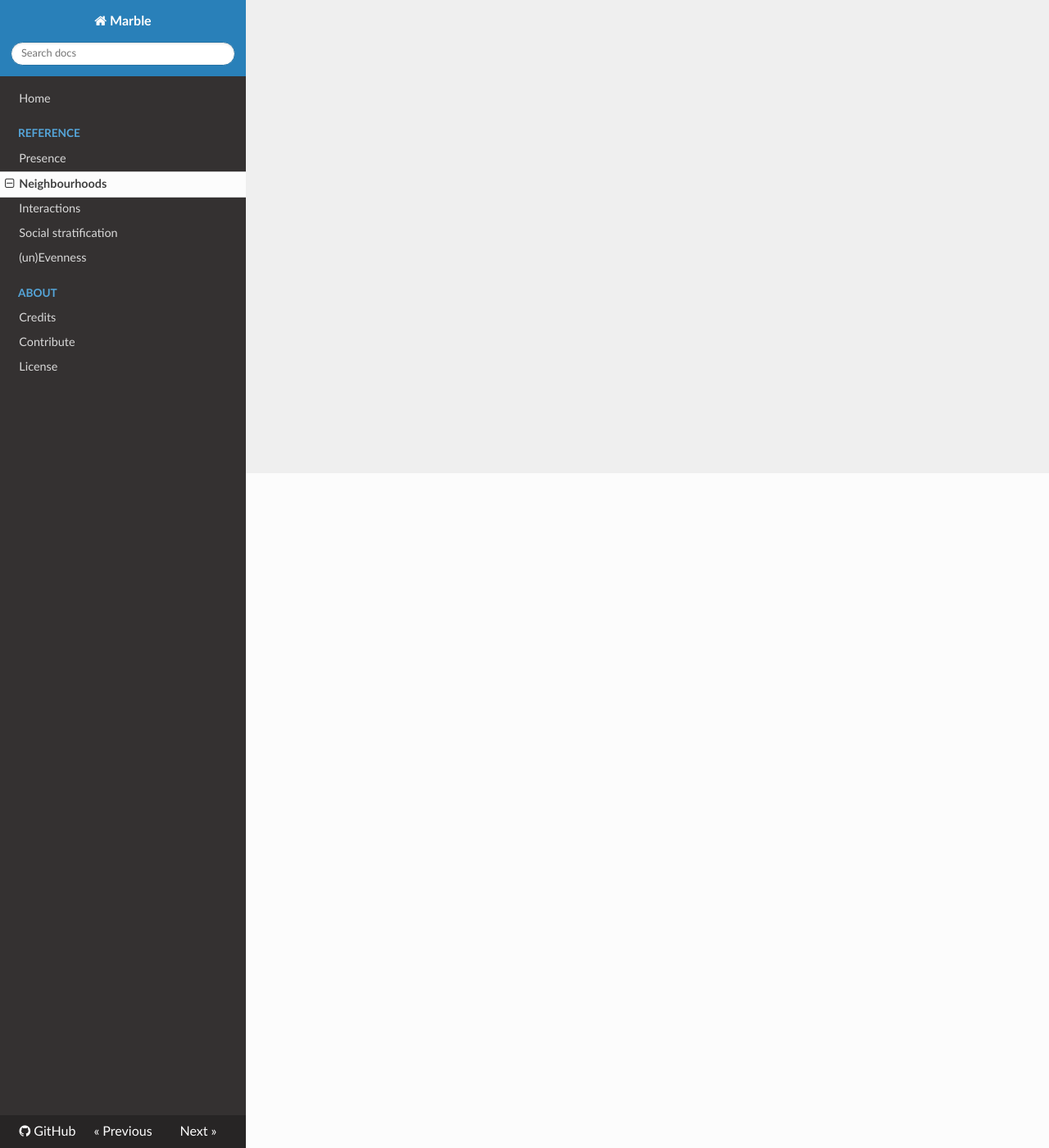
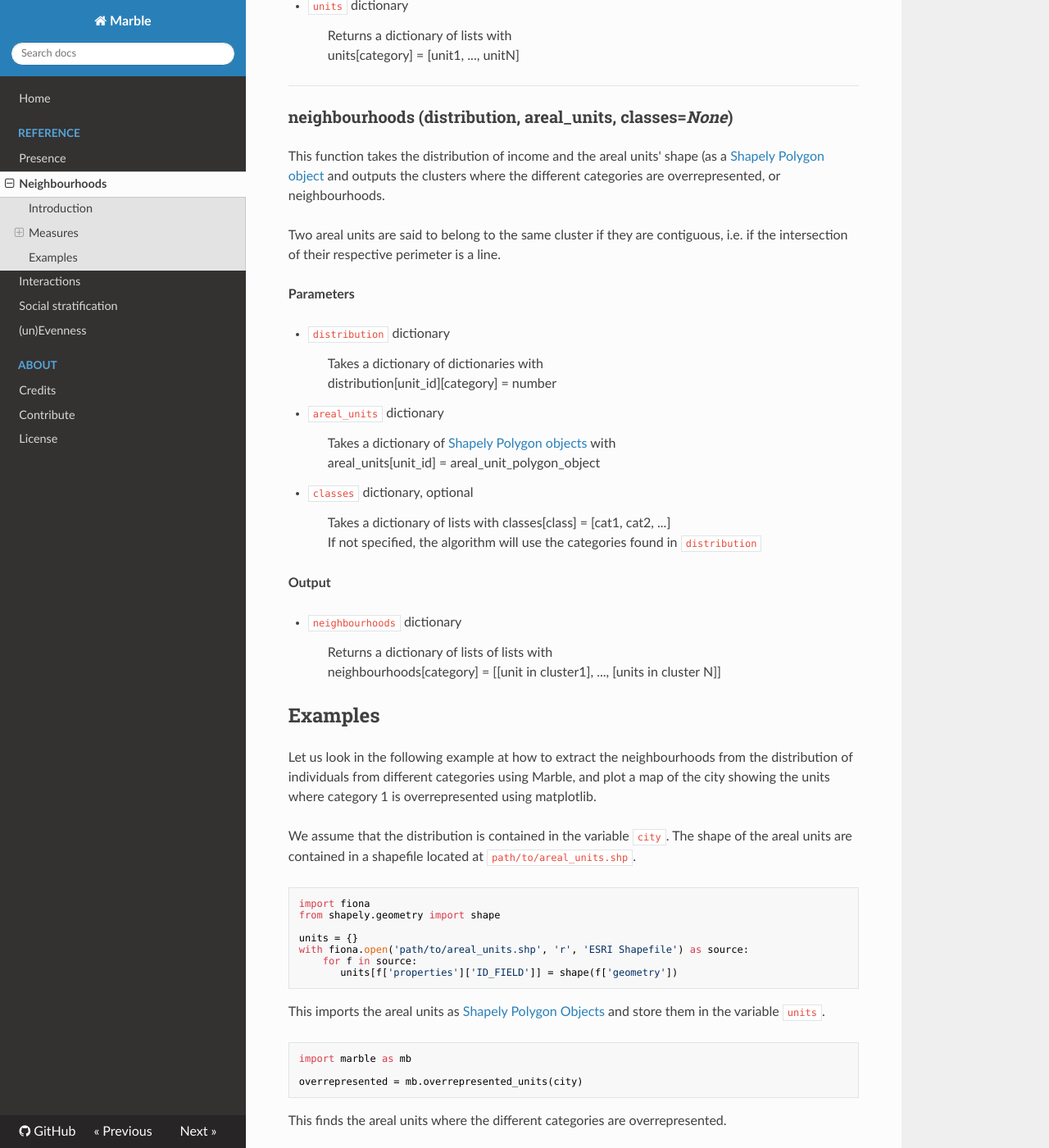
Before and after one commit to scities/marble, an MkDocs documentation site: the page built from docs/reference/neighbourhoods.md, in a window 1280 px wide and 1400 px high, scrolled down 823 px. Shown: the whole window at 82% size. Built offline with MkDocs 1.6.1, drawn with Linux system fonts in a browser that asks for light colours; nearby versions of some CDN libraries; old or Windows-style settings are respelled for this version of MkDocs; some of the changed text lies outside the part shown.

Commit message:
Add doc and example for neighbourhoods

````diff
--- a/docs/reference/neighbourhoods.md
+++ b/docs/reference/neighbourhoods.md
@@ -1 +1,122 @@
-## Neighbourhoods
+# Neighbourhoods
+
+## Introduction
+
+[Representation](representation.md) allows us to determine whether a category is over-, under- or
+normally represented in the different areal units. We simply define
+neighbourhoods as the areal units where the different categories are
+over-represented.
+
+## Measures
+
+----
+
+### **overrepresented_units** (distribution, classes=*None*)
+
+This functions outputs, for each category, a list of areal units where this
+category is overrepresented.
+
+
+**Parameters**
+
+* `distribution`  dictionary
+> Takes a dictionary of dictionaries with
+> distribution[areal_unit][category] = number
+* `classes` dictionary, optional
+> Takes a dictionary of lists with classes[class] = [cat1, cat2, ...]
+> If not specified, the algorithm will use the categories found in
+> `distribution`
+
+**Output**
+
+* `units` dictionary
+> Returns a dictionary of lists with
+> units[category] = [unit1, ..., unitN]
+
+----
+
+### **neighbourhoods** (distribution, areal_units, classes=*None*)
+
+This function takes the distribution of income and the areal units' shape (as a
+[Shapely Polygon object](http://toblerity.org/shapely/manual.html) and outputs the clusters where the different categories
+are overrepresented, or neighbourhoods.
+
+Two areal units are said to belong to the same cluster if they are contiguous,
+i.e. if the intersection of their respective perimeter is a line.
+
+**Parameters**
+
+* `distribution`  dictionary
+> Takes a dictionary of dictionaries with
+> distribution[unit_id][category] = number
+* `areal_units` dictionary
+> Takes a dictionary of [Shapely Polygon objects](http://toblerity.org/shapely/manual.html) with
+> areal_units[unit_id] = areal_unit_polygon_object
+* `classes` dictionary, optional
+> Takes a dictionary of lists with classes[class] = [cat1, cat2, ...]
+> If not specified, the algorithm will use the categories found in
+> `distribution`
+
+**Output**
+
+* `neighbourhoods` dictionary
+> Returns a dictionary of lists of lists with
+> neighbourhoods[category] = [[unit in cluster1], ..., [units in cluster N]]
+
+## Examples
+
+Let us look in the following example at how to extract the neighbourhoods from
+the distribution of individuals from different categories using Marble, and plot
+a map of the city showing the units where category 1 is overrepresented using
+matplotlib.
+
+We assume that the distribution is contained in the variable `city`. The shape
+of the areal units are contained in a shapefile located at
+`path/to/areal_units.shp`.
+
+```python
+import fiona
+from shapely.geometry import shape
+
+units = {}
+with fiona.open('path/to/areal_units.shp', 'r', 'ESRI Shapefile') as source:
+    for f in source:
+       units[f['properties']['ID_FIELD']] = shape(f['geometry'])
+```
+
+This imports the areal units as [Shapely Polygon Objects](http://toblerity.org/shapely/manual.html) and store them in the variable `units`.
+
+```python
+import marble as mb
+
+overrepresented = mb.overrepresented_units(city)
+```
+
+This finds the areal units where the different categories are overrepresented.
+
+```python
+from maptlotlib import pylab as plt
+from descartes import PolygonPatch
+
+fig = plt.figure()
+ax = fig.add_subplot(111)
+
+for au in units:
+    color = 'white'
+    if au in overrepresented[1]:
+        color = 'black' # Plot in black the units where 0 is overrepresented
+    if units[au].geom_type=="Polygon":
+        patch = PolygonPatch(units[au], fc=color, ec='None', alpha=1, zorder=1)
+        ax.add_patch(patch)
+    else:
+        for t in units[au]:
+            patch = PolygonPatch(t, fc=color, ec='None', alpha=1, zorder=1)
+            ax.add_patch(patch)
+
+ax.relim()
+ax.axis('off')
+ax.autoscale_view(True,True,True)
+plt.show()
+```
+This plots the areal units where individuals belonging to category 1 are
+overrepresented in black, and the others in white.
````
